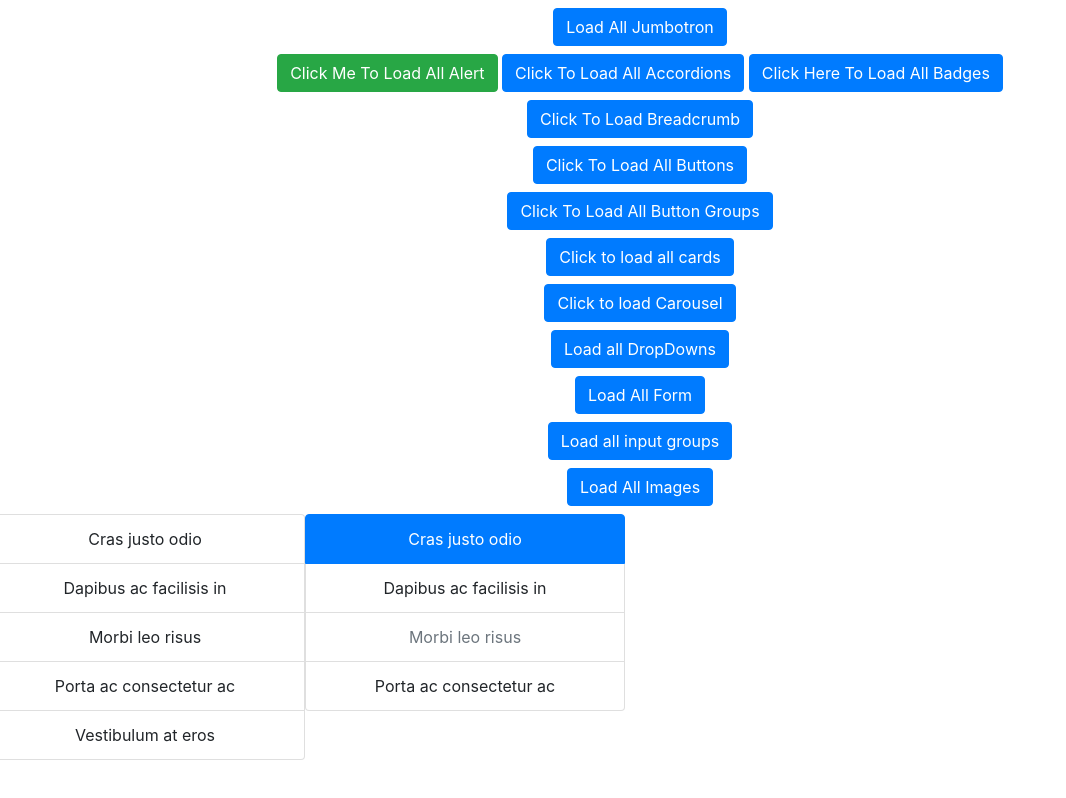
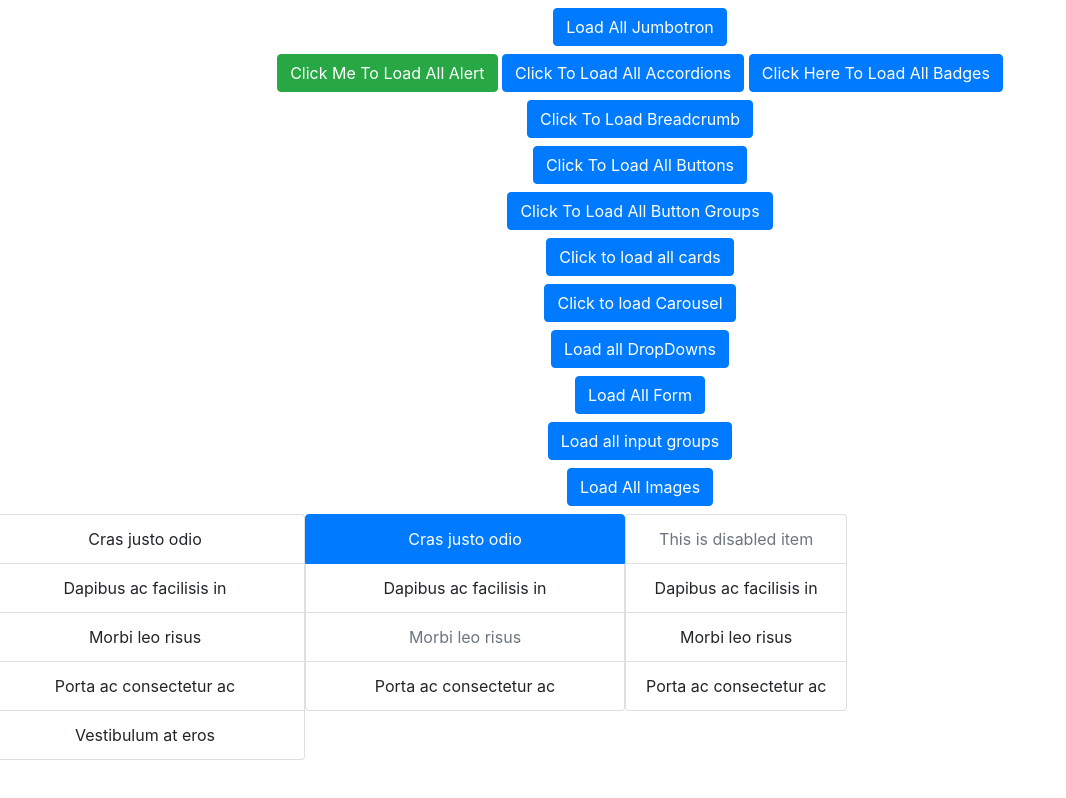
Before and after one commit to Khwajapasha/Boosrtrap-Practice, a React (Create React App) app: page / in a window 1280 px wide. Shown: the whole page, without its empty margins (0-1066 px from the left). Built offline with nearby package versions, Linux system fonts and the light colour scheme.

Commit message:
Disabled item in list group

```diff
--- a/src/Component/MainBodySection/ListGroupsComponent/AllListGroup.jsx
+++ b/src/Component/MainBodySection/ListGroupsComponent/AllListGroup.jsx
@@ -2,12 +2,14 @@
 import { Row } from "react-bootstrap";
 import { LIstGroupBasicExample } from "./LIstGroupBasicExample";
 import { ListGroupsActiveItem } from "./ListGroupsActiveItem";
+import { ListGroupDisabledItem } from "./ListGroupDisabledItem";
 export const AllListGroup = () => {
   return (
     <div className="mt-2">
       <Row>
         <LIstGroupBasicExample />
         <ListGroupsActiveItem />
+        <ListGroupDisabledItem />
       </Row>
     </div>
   );
--- /dev/null
+++ b/src/Component/MainBodySection/ListGroupsComponent/ListGroupDisabledItem.jsx
@@ -0,0 +1,14 @@
+import React from "react";
+import { ListGroup } from "react-bootstrap";
+export const ListGroupDisabledItem = () => {
+  return (
+    <div>
+      <ListGroup>
+        <ListGroup.Item disabled>This is disabled item</ListGroup.Item>
+        <ListGroup.Item>Dapibus ac facilisis in</ListGroup.Item>
+        <ListGroup.Item>Morbi leo risus</ListGroup.Item>
+        <ListGroup.Item>Porta ac consectetur ac</ListGroup.Item>
+      </ListGroup>
+    </div>
+  );
+};
```
